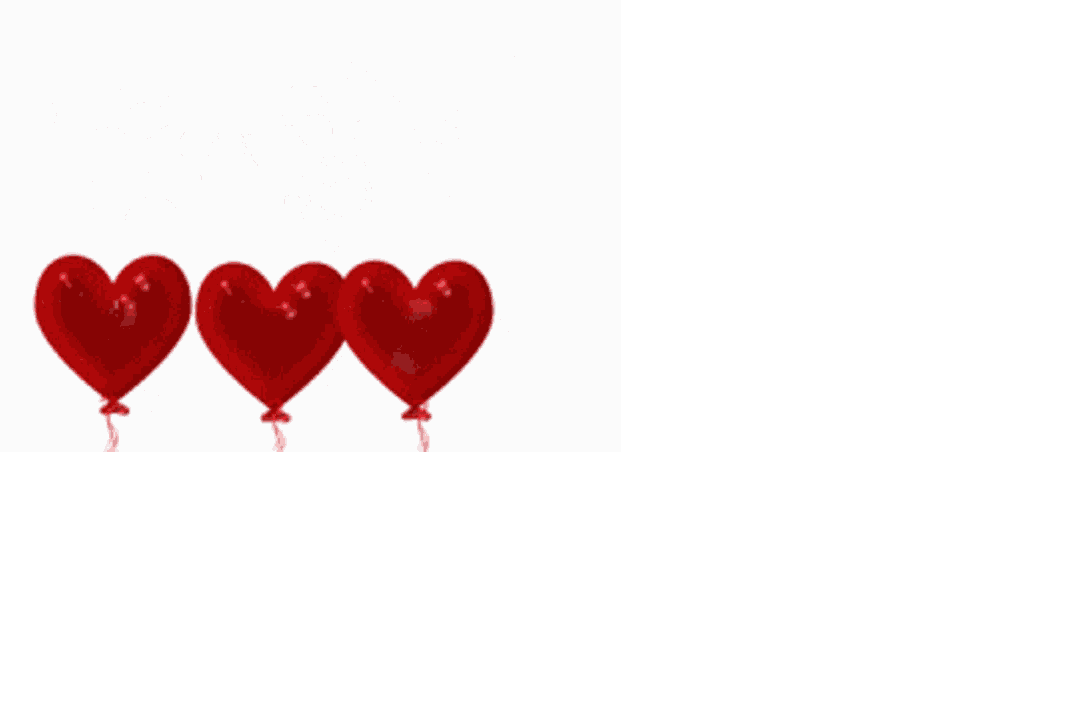
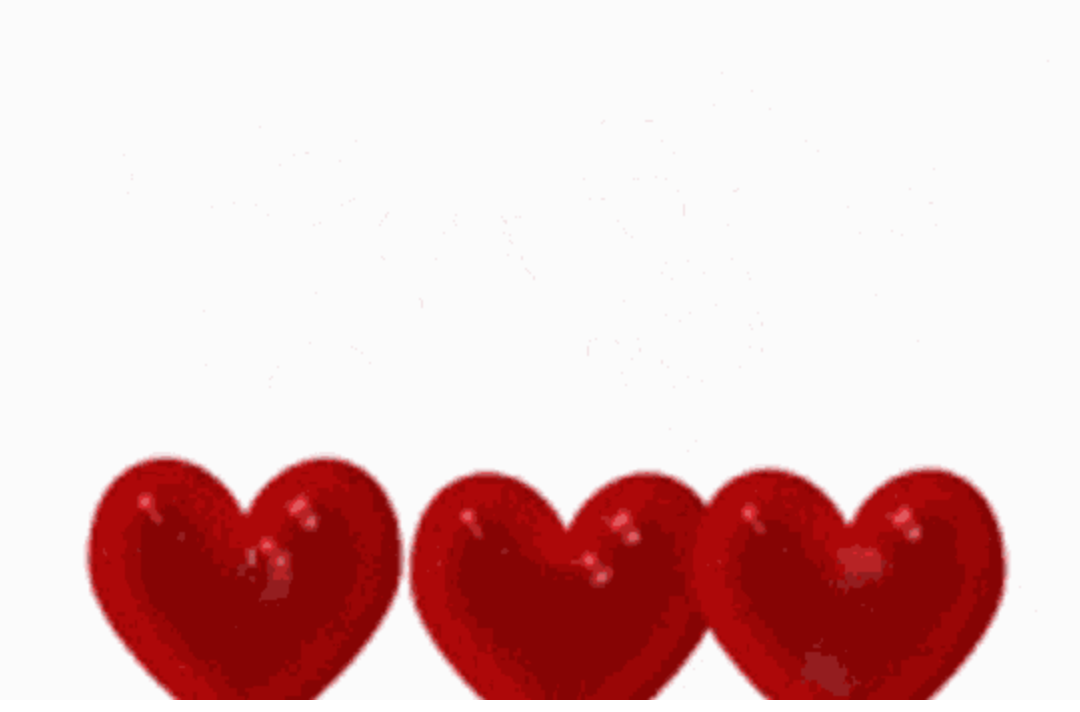
Before and after one commit to raj96777/Last-resort, a plain HTML site: page I Love You.html in a window 1280 px wide. Shown: the part 108-820 px from the top of the page, without its empty margins (27-1107 px from the left). Drawn offline with Linux system fonts and the light colour scheme.

Commit message:
full screen img

```diff
--- a/I Love You.html
+++ b/I Love You.html
@@ -4,11 +4,18 @@
     <meta charset="UTF-8">
     <meta name="viewport" content="width=device-width, initial-scale=1.0">
     <title>I Love You</title>
+    <style>
+        .img-fullscreen {
+      width: 100vw;
+      height: 100vh;
+      object-fit: cover;
+    }
+    </style>
 </head>
 <body>
     <div class="gif-border">
-        <img src="I love you.gif" alt="Full Page Image" width="auto"
-        height="100%">
+        <img src="I love you.gif" class="img-fullscreen" alt="Full Page Image"
+        >
       <div>
 </body>
 </html>
```
